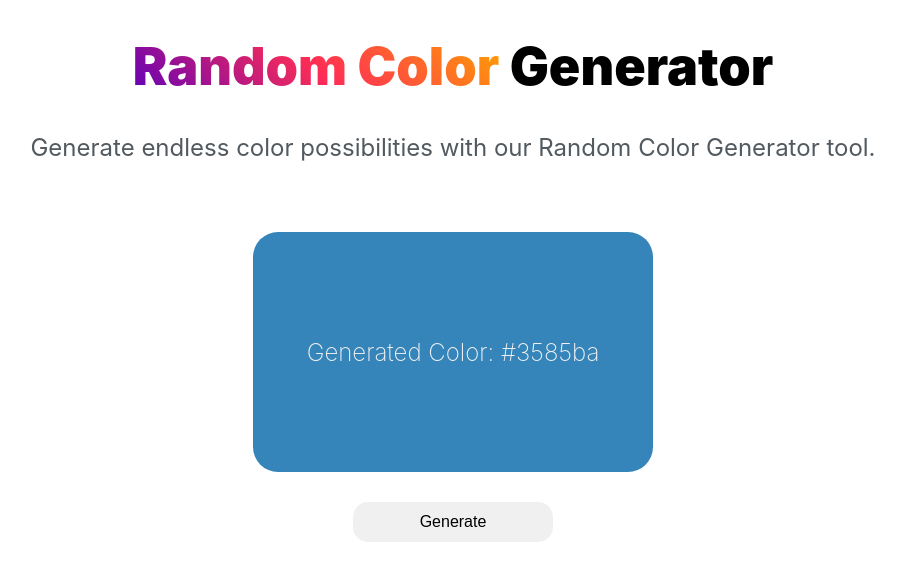
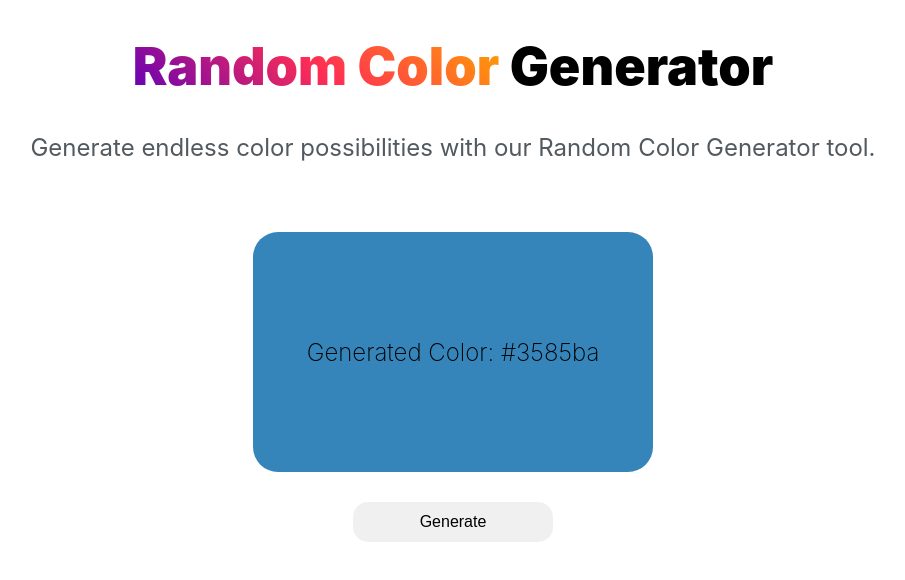
Before and after one commit to Oniaa/react-random-color-generator, a React app: page / in a window 1280 px wide. Shown: the top 580 px of the page, without its empty margins (187-1092 px from the left). Built offline with nearby package versions, Linux system fonts and the light colour scheme; the HTML template or start-up script is replaced by a standard one.

Commit message:
Change div and p color

```diff
--- a/src/App.css
+++ b/src/App.css
@@ -30,7 +30,7 @@ h2 {
   width: 25em;
   position: relative;
   border-radius: 25px;
-  background-color: #f0f0f0;
+  background-color: black;
 }
 
 p {
@@ -42,7 +42,7 @@ p {
   transform: translate(-50%, -50%);
   font-size: 1.5em;
   font-weight: 250;
-  color: #f0f0f0;
+  color: black;
 }
 
 button {
```
